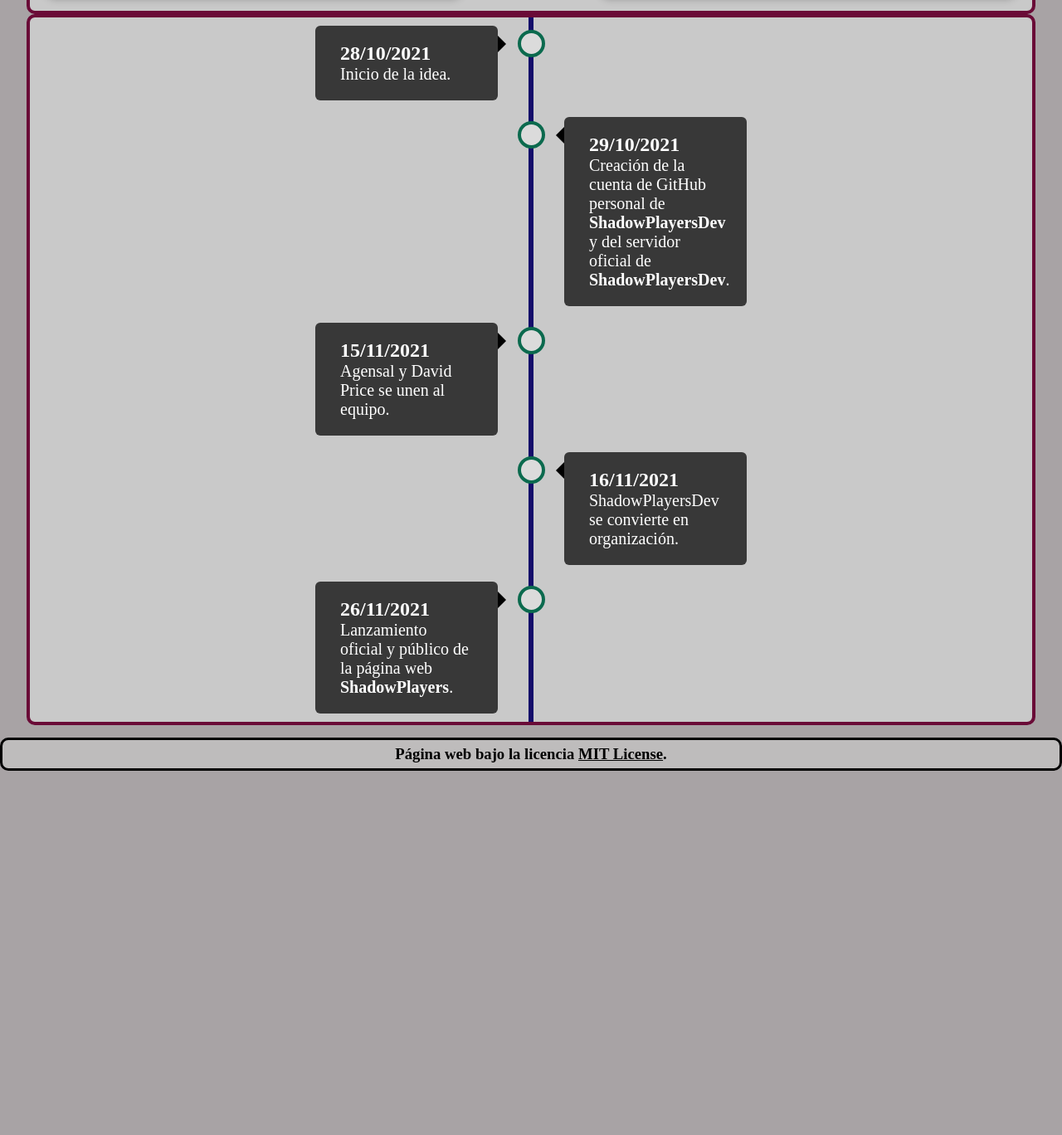
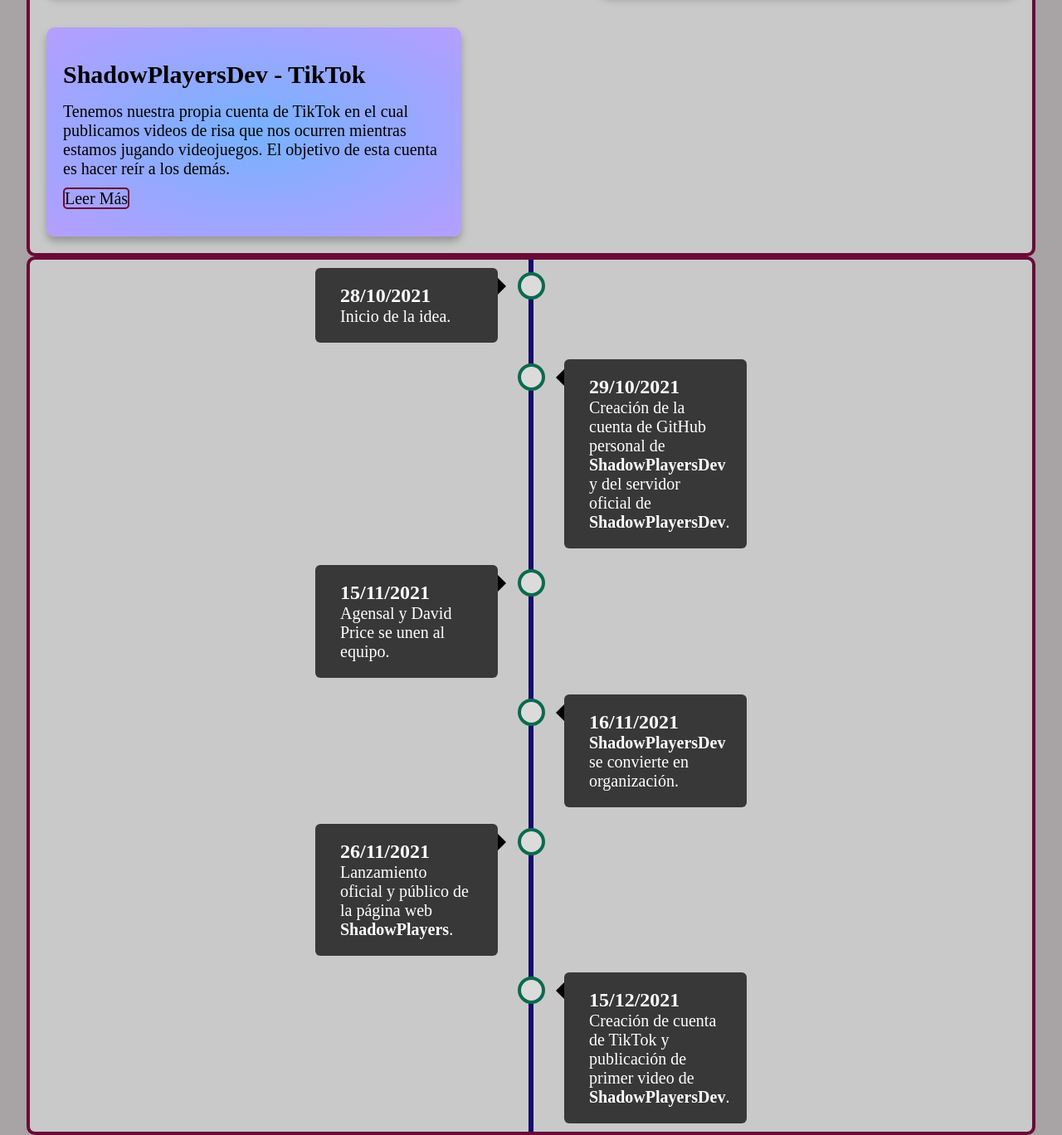
Before and after one commit to ShadowPlayersDev/ShadowPlayersDev, a plain HTML site: page index.html in a window 1280 px wide. Shown: the part 860-2228 px from the top of the page at 83% size. Before the commit the page ends 1799 px from the top, so only its background shows below. Drawn offline with Linux system fonts and the light colour scheme.

Commit message:
Agregar información de cuenta de TikTok

```diff
--- a/index.html
+++ b/index.html
@@ -91,6 +91,13 @@
                         <a href="https://lacocinadalex.tk" class="project-link" target="_blank">Leer Más</a>
                     </p>
                 </div>
+                <div class="project project-3">
+                    <div class="project-title">ShadowPlayersDev - TikTok</div>
+                    <h2 class="project-description">Tenemos nuestra propia cuenta de TikTok en el cual publicamos videos de risa que nos ocurren mientras estamos jugando videojuegos. El objetivo de esta cuenta es hacer reír a los demás.</h2>
+                    <p class="project-readmore">
+                        <a href="https://www.tiktok.com/@shadowplayersdev/" class="project-link" target="_blank">Leer Más</a>
+                    </p>
+                </div>
             </div>
         </section>
 
@@ -118,13 +125,19 @@
                 <div class="container right">
                     <div class="contenido">
                         <h2>16/11/2021</h2>
-                        <p>ShadowPlayersDev se convierte en organización.</p>
+                        <p><b>ShadowPlayersDev</b> se convierte en organización.</p>
                     </div>
                 </div>
                 <div class="container left">
                     <div class="contenido">
                         <h2>26/11/2021</h2>
                         <p>Lanzamiento oficial y público de la página web <b>ShadowPlayers</b>.</p>
+                    </div>
+                </div>
+                <div class="container right">
+                    <div class="contenido">
+                        <h2>15/12/2021</h2>
+                        <p>Creación de cuenta de TikTok y publicación de primer video de <b>ShadowPlayersDev</b>.</p>
                     </div>
                 </div>
             </div>
```
